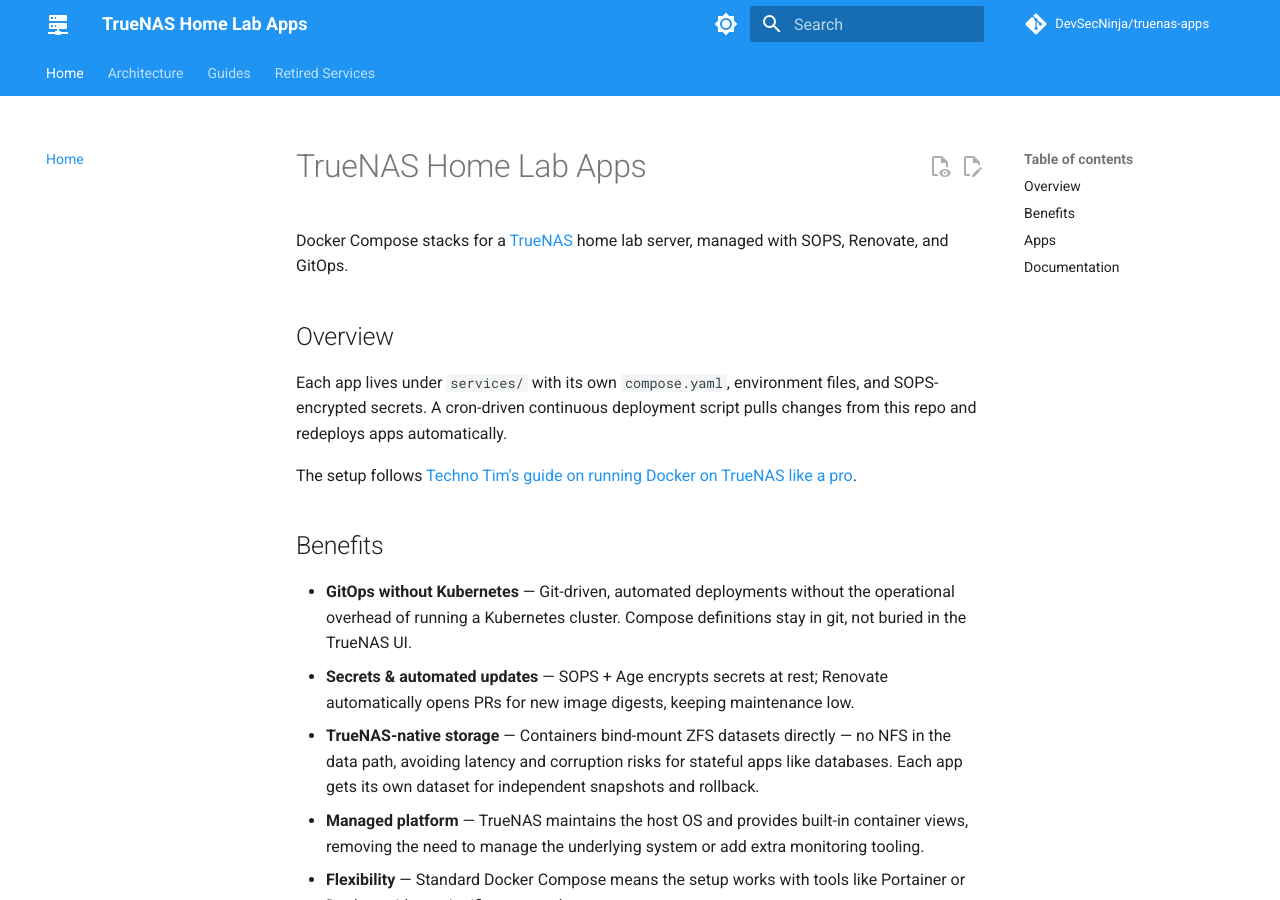
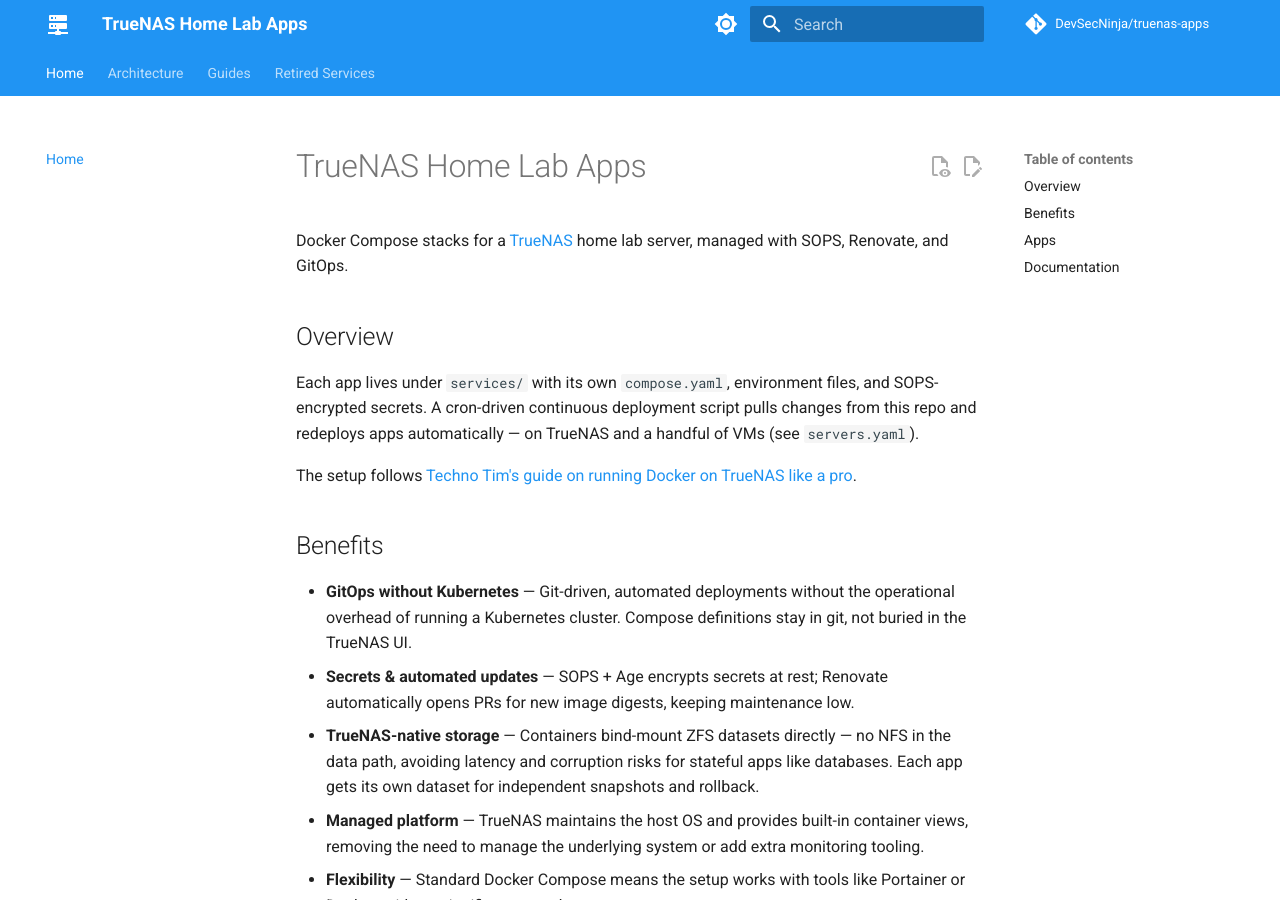
Before and after one commit to DevSecNinja/truenas-apps, an MkDocs documentation site: the page built from docs/index.md, in a window 1280 px wide and 900 px high. Built offline with MkDocs 1.6.1 and Material for MkDocs 9.7.7, drawn with Linux system fonts in a browser that asks for light colours; comment, search, counter and statistics services are not loaded.

Commit message:
docs: clarify network configuration and deployment details in VM-DEBIAN and index guides

```diff
--- a/docs/index.md
+++ b/docs/index.md
@@ -7,7 +7,7 @@
 
 Each app lives under `services/` with its own `compose.yaml`, environment files, and SOPS-encrypted
 secrets. A cron-driven continuous deployment script pulls changes from this repo and redeploys apps
-automatically.
+automatically — on TrueNAS and a handful of VMs (see `servers.yaml`).
 
 The setup follows
 [Techno Tim's guide on running Docker on TrueNAS like a pro](https://technotim.com/posts/truenas-docker-pro/).
```
Also changed, not shown: docs/VM-DEBIAN.md (+1 -1 lines).
